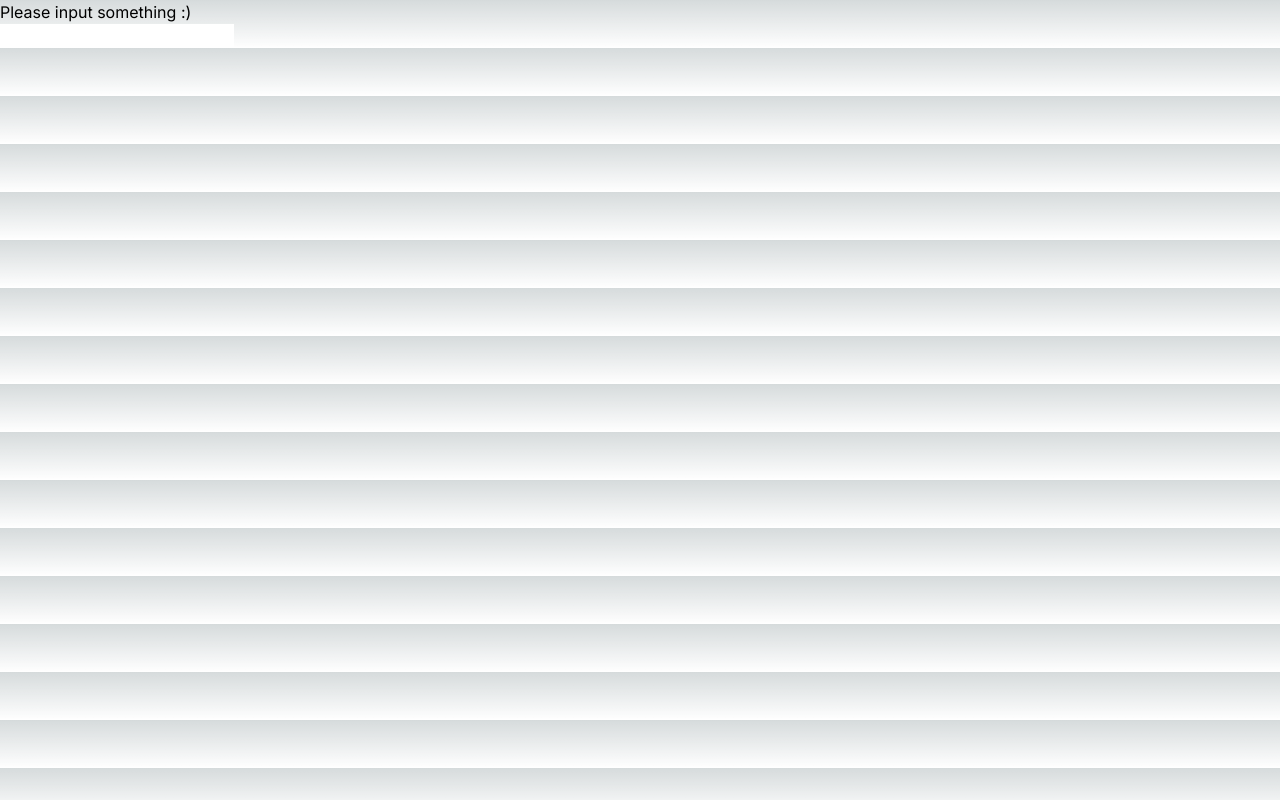
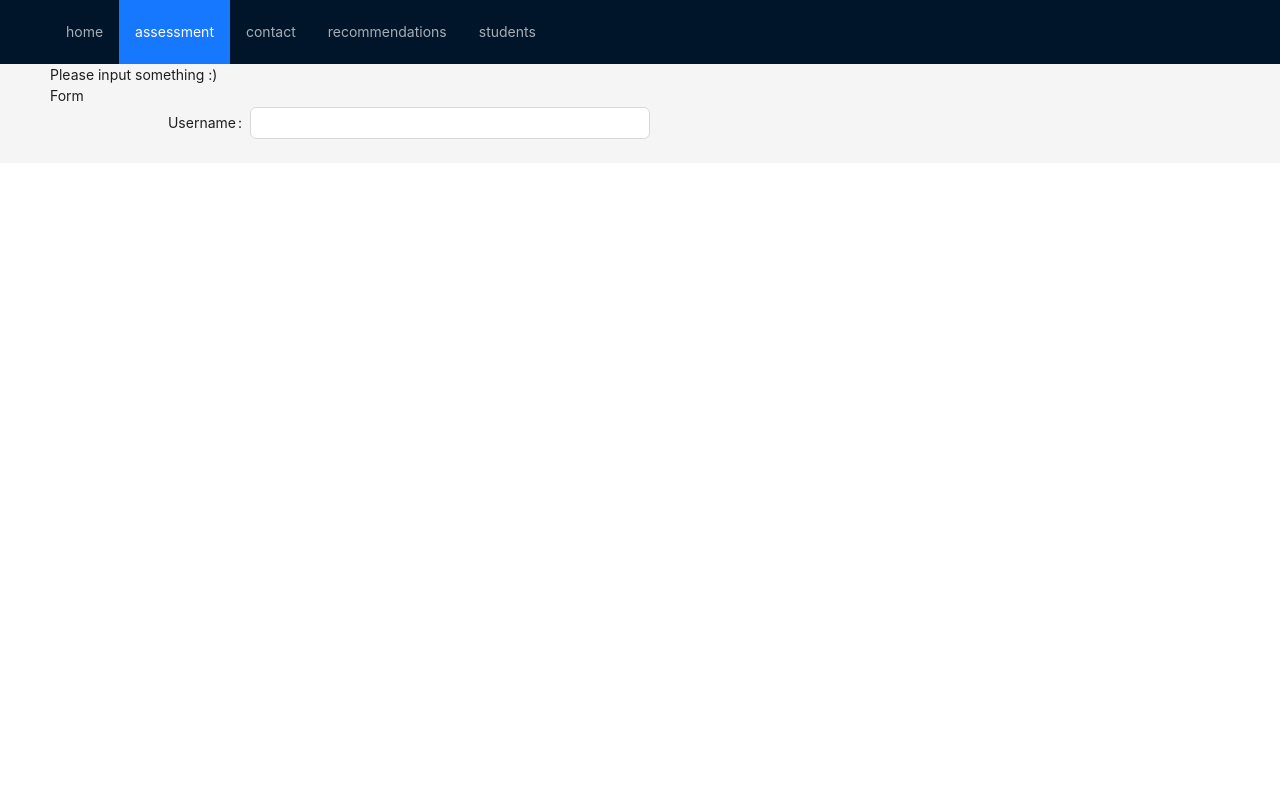
Before and after one commit to cfgcolumbus23/Team-11, a Next.js app in the folder client/: page /assessment in a window 1280 px wide. Built offline with nearby package versions, Linux system fonts and the light colour scheme.

Commit message:
feat(client): add ant design and skeleton for all pages

```diff
--- a/client/app/assessment/page.js
+++ b/client/app/assessment/page.js
@@ -1,8 +1,30 @@
+"use client";
+import { Form, Input } from "antd"
+const onFinish = () => {
+    console.log("You submitted succesfully!");
+}
+const onFinishFailed = () => {
+    console.error("There was an error in the submission!!");
+}
 export default function Assessment() {
     return (
         <div>
             <p>Please input something :)</p>
-            <input type="text"/>
+            <Form name="basic"
+                    labelCol={{ span: 8 }}
+                    wrapperCol={{ span: 16 }}
+                    style={{ maxWidth: 600 }}
+                    initialValues={{ remember: true }}
+                    onFinish={onFinish}
+                    onFinishFailed={onFinishFailed}
+                    autoComplete="off">
+                <h1>Form</h1>
+                <Form.Item
+                label="Username"
+                name="username">
+                    <Input />
+                </Form.Item>
+            </Form>
         </div>
     )
 }
--- /dev/null
+++ b/client/app/contact/page.js
@@ -0,0 +1,8 @@
+"use client";
+export default function Contact() {
+    return (
+        <div>
+            Contact
+        </div>
+    )
+}
--- a/client/app/globals.css
+++ b/client/app/globals.css
@@ -7,13 +7,3 @@
   --background-start-rgb: 214, 219, 220;
   --background-end-rgb: 255, 255, 255;
 }
-
-body {
-  color: rgb(var(--foreground-rgb));
-  background: linear-gradient(
-      to bottom,
-      transparent,
-      rgb(var(--background-end-rgb))
-    )
-    rgb(var(--background-start-rgb));
-}
--- a/client/app/layout.js
+++ b/client/app/layout.js
@@ -1,17 +1,36 @@
+"use client";
 import { Inter } from 'next/font/google'
 import './globals.css'
-
+import Layout from 'antd/es/layout/layout';
+import { Header } from 'antd/es/layout/layout';
+import { Content } from 'antd/es/layout/layout';
+import { Menu } from 'antd';
+import Link from 'next/link';
 const inter = Inter({ subsets: ['latin'] })
-
-export const metadata = {
-  title: 'Create Next App',
-  description: 'Generated by create next app',
-}
-
+const links = ["home", "assessment", "contact", "recommendations", "students"];
+const items = links.map((val, i) => ({
+  "key": i + 1,
+  "label": <Link href={val === "home" ? "/" : val}>{val}</Link>
+}));
 export default function RootLayout({ children }) {
+  console.log()
   return (
     <html lang="en">
-      <body className={inter.className}>{children}</body>
+      <body className={inter.className}>
+        <Layout>
+          <Header style={{ display: 'flex', alignItems: 'center' }}>
+          <Menu
+          defaultSelectedKeys={['2']}
+          theme="dark"
+          mode="horizontal"
+          items={items}
+          />
+          </Header>
+          <Content style={{padding: '0 50px'}}>
+            {children}
+          </Content>
+        </Layout>
+      </body>
     </html>
   )
 }
--- /dev/null
+++ b/client/app/recommendations/page.js
@@ -0,0 +1,8 @@
+"use client";
+export default function Recommendations() {
+    return (
+        <div>
+            Recommendations
+        </div>
+    )
+}
--- /dev/null
+++ b/client/app/students/page.js
@@ -0,0 +1,8 @@
+"use client";
+export default function Students() {
+    return (
+        <div>
+            Students
+        </div>
+    )
+}
```
Also changed, not shown: client/package.json (+6 -5 lines), 1 other file (tests, documents, lock files or other folders).
